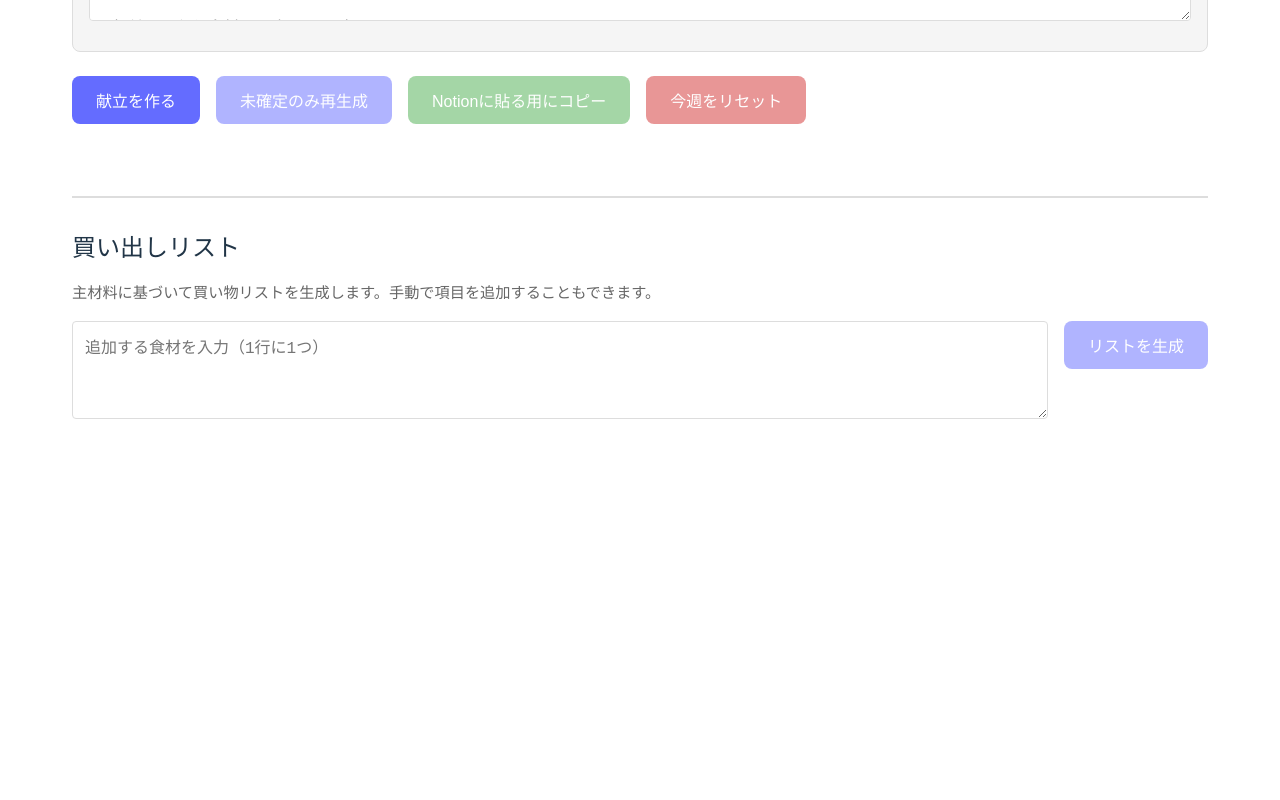
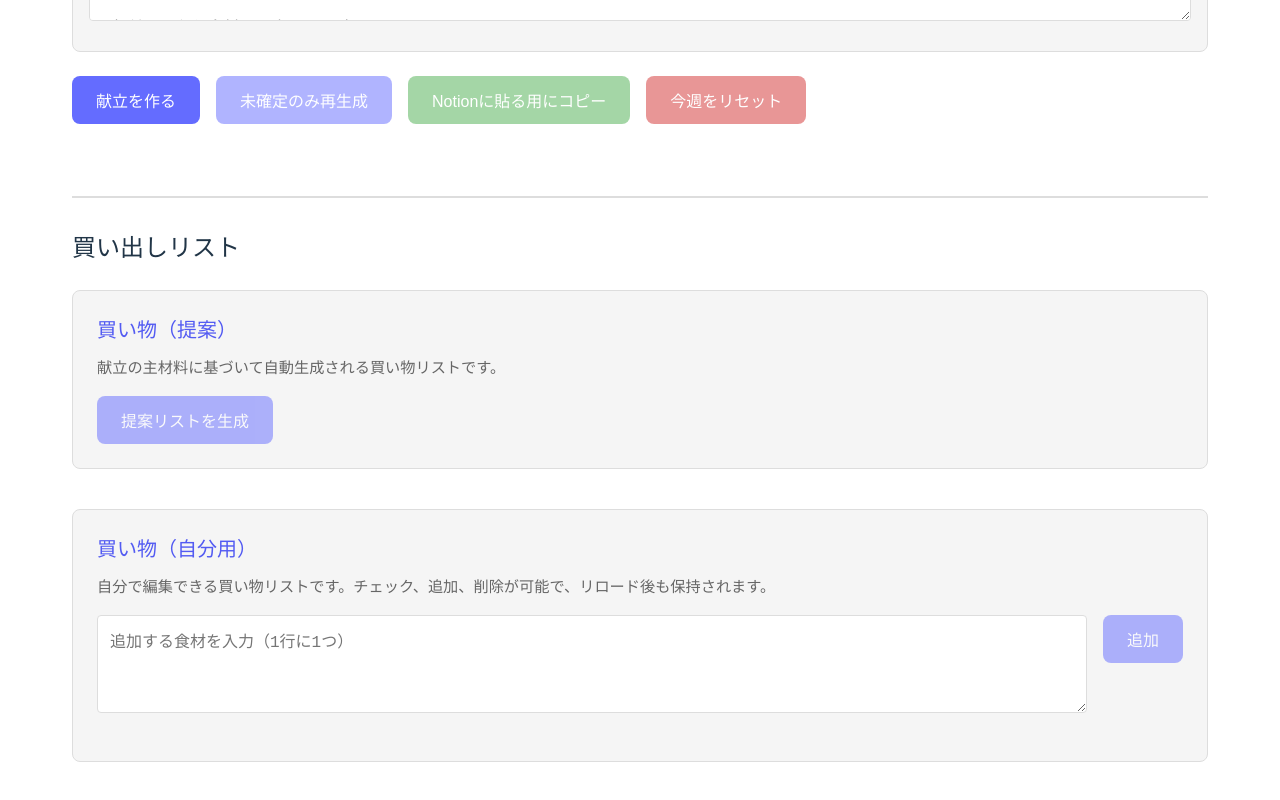
Before and after one commit to ihsinoky/kondate_maker, a React (Vite) app: page / in a window 1280 px wide. Shown: the part 498-1298 px from the top of the page. Before the commit the page ends 973 px from the top, so only its background shows below. Built offline with nearby package versions, Linux system fonts and the light colour scheme.

Commit message:
Implement shopping list MVP with proposed and personal lists
Co-authored-by: ihsinoky <42207341+ihsinoky@users.noreply.github.com>

```diff
--- a/src/index.css
+++ b/src/index.css
@@ -315,7 +315,21 @@ p {
 
 .shopping-list-section h2 {
   font-size: 1.5rem;
-  margin-bottom: 1rem;
+  margin-bottom: 1.5rem;
+}
+
+.shopping-subsection {
+  margin-bottom: 2.5rem;
+  padding: 1.5rem;
+  background-color: #1a1a1a;
+  border: 1px solid #333;
+  border-radius: 8px;
+}
+
+.shopping-subsection h3 {
+  font-size: 1.25rem;
+  margin-bottom: 0.75rem;
+  color: #646cff;
 }
 
 .shopping-description {
@@ -353,6 +367,13 @@ p {
   flex-direction: column;
   gap: 0.5rem;
   margin-bottom: 1rem;
+  margin-top: 1rem;
+}
+
+.proposed-list {
+  background-color: #242424;
+  padding: 1rem;
+  border-radius: 4px;
 }
 
 .shopping-item {
@@ -363,6 +384,11 @@ p {
   background-color: #1a1a1a;
   border: 1px solid #333;
   border-radius: 4px;
+}
+
+.proposed-item {
+  background-color: #2a2a2a;
+  border: 1px solid #444;
 }
 
 .shopping-checkbox {
@@ -399,6 +425,7 @@ p {
   display: flex;
   gap: 1rem;
   margin-top: 1rem;
+  flex-wrap: wrap;
 }
 
 .not-implemented {
@@ -677,11 +704,47 @@ p {
     border-top-color: #ddd;
   }
 
-  .not-implemented {
+  .shopping-subsection {
+    background-color: #f5f5f5;
+    border-color: #ddd;
+  }
+
+  .shopping-subsection h3 {
+    color: #535bf2;
+  }
+
+  /* Shopping list light mode */
+  .shopping-description {
     color: #666;
   }
 
-  /* Settings page light mode */
+  .shopping-input {
+    background-color: #ffffff;
+    border-color: #ddd;
+    color: #213547;
+  }
+
+  .shopping-input:focus {
+    border-color: #535bf2;
+  }
+
+  .shopping-item {
+    background-color: #ffffff;
+    border-color: #ddd;
+  }
+
+  .proposed-item {
+    background-color: #f9f9f9;
+    border-color: #ccc;
+  }
+
+  .proposed-list {
+    background-color: #f5f5f5;
+  }
+
+  .shopping-ingredient.checked {
+    color: #999;
+  }
   .settings-description {
     color: #666;
   }
@@ -752,28 +815,8 @@ p {
     border-color: #535bf2;
   }
 
-  /* Shopping list light mode */
-  .shopping-description {
+  .not-implemented {
     color: #666;
-  }
-
-  .shopping-input {
-    background-color: #ffffff;
-    border-color: #ddd;
-    color: #213547;
-  }
-
-  .shopping-input:focus {
-    border-color: #535bf2;
-  }
-
-  .shopping-item {
-    background-color: #ffffff;
-    border-color: #ddd;
-  }
-
-  .shopping-ingredient.checked {
-    color: #999;
   }
 
   /* Main ingredient light mode */
--- a/src/pages/Main.tsx
+++ b/src/pages/Main.tsx
@@ -23,14 +23,15 @@ function Main() {
   const [isLoadingPool, setIsLoadingPool] = useState<boolean>(false)
   const [ingredientInput, setIngredientInput] = useState<string>('')
   const [ingredientWarning, setIngredientWarning] = useState<string>('')
-  const [shoppingList, setShoppingList] = useState<ShoppingListItem[]>([])
+  const [proposedShoppingList, setProposedShoppingList] = useState<ShoppingListItem[]>([])
+  const [personalShoppingList, setPersonalShoppingList] = useState<ShoppingListItem[]>([])
   const [shoppingListInput, setShoppingListInput] = useState<string>('')
   const [shoppingCopyStatus, setShoppingCopyStatus] = useState<string>('')
   const [dataWarning, setDataWarning] = useState<string>('')
   const statusTimeoutRef = useRef<number | null>(null)
   const shoppingStatusTimeoutRef = useRef<number | null>(null)
   const isInitialMountMenuSlots = useRef<boolean>(true)
-  const isInitialMountShoppingList = useRef<boolean>(true)
+  const isInitialMountPersonalShoppingList = useRef<boolean>(true)
   const shoppingListIdCounter = useRef<number>(0)
 
   // Load candidate pool and weekly state on mount
@@ -45,7 +46,7 @@ function Main() {
           setMenuSlots(savedState.menuSlots)
         }
         if (savedState.shoppingList.length > 0) {
-          setShoppingList(savedState.shoppingList)
+          setPersonalShoppingList(savedState.shoppingList)
         }
         if (savedState.menuSlots.length > 0 || savedState.shoppingList.length > 0) {
           console.log(
@@ -90,18 +91,18 @@ function Main() {
     }
   }, [menuSlots])
 
-  // Auto-save shopping list when it changes
+  // Auto-save personal shopping list when it changes
   useEffect(() => {
-    if (isInitialMountShoppingList.current) {
-      isInitialMountShoppingList.current = false
+    if (isInitialMountPersonalShoppingList.current) {
+      isInitialMountPersonalShoppingList.current = false
       return
     }
     try {
-      updateShoppingList(shoppingList)
+      updateShoppingList(personalShoppingList)
     } catch (error) {
       console.error('Failed to auto-save shopping list:', error)
     }
-  }, [shoppingList])
+  }, [personalShoppingList])
 
   // Load candidate pool from cache or network
   const loadPool = async (forceReload: boolean) => {
@@ -571,13 +572,6 @@ function Main() {
       return
     }
 
-    setShoppingList(prevItems => {
-      // Preserve checked state by ingredient text
-      const prevCheckedByIngredient = new Map<string, boolean>()
-      prevItems.forEach(item => {
-        prevCheckedByIngredient.set(item.ingredient, item.checked)
-      })
-
     // Count main ingredients
     const ingredientCounts = new Map<string, number>()
     menuSlots.forEach(slot => {
@@ -591,40 +585,90 @@ function Main() {
     const items: ShoppingListItem[] = []
     ingredientCounts.forEach((count, ingredient) => {
       const ingredientText = `${ingredient}（${count}食分）`
-        const prevChecked = prevCheckedByIngredient.get(ingredientText) ?? false
       items.push({
-          id: `${ingredient}-${++shoppingListIdCounter.current}`,
+        id: `proposed-${ingredient}-${++shoppingListIdCounter.current}`,
         ingredient: ingredientText,
-          checked: prevChecked
+        checked: false
       })
     })
 
-      // Add custom items from input if any
-      if (shoppingListInput.trim()) {
+    setProposedShoppingList(items)
+  }
+
+  // Copy proposed list to personal list (replace)
+  const handleCopyToPersonal = () => {
+    if (proposedShoppingList.length === 0) {
+      setShoppingCopyStatus('提案リストが空です')
+      if (shoppingStatusTimeoutRef.current !== null) {
+        clearTimeout(shoppingStatusTimeoutRef.current)
+      }
+      shoppingStatusTimeoutRef.current = window.setTimeout(() => setShoppingCopyStatus(''), 3000)
+      return
+    }
+
+    // Create new items with fresh IDs for personal list
+    const newItems = proposedShoppingList.map(item => ({
+      id: `personal-${++shoppingListIdCounter.current}`,
+      ingredient: item.ingredient,
+      checked: false
+    }))
+
+    setPersonalShoppingList(newItems)
+    setShoppingCopyStatus('提案を自分用リストにコピーしました')
+    if (shoppingStatusTimeoutRef.current !== null) {
+      clearTimeout(shoppingStatusTimeoutRef.current)
+    }
+    shoppingStatusTimeoutRef.current = window.setTimeout(() => setShoppingCopyStatus(''), 3000)
+  }
+
+  // Append proposed list to personal list
+  const handleAppendToPersonal = () => {
+    if (proposedShoppingList.length === 0) {
+      setShoppingCopyStatus('提案リストが空です')
+      if (shoppingStatusTimeoutRef.current !== null) {
+        clearTimeout(shoppingStatusTimeoutRef.current)
+      }
+      shoppingStatusTimeoutRef.current = window.setTimeout(() => setShoppingCopyStatus(''), 3000)
+      return
+    }
+
+    // Create new items with fresh IDs
+    const newItems = proposedShoppingList.map(item => ({
+      id: `personal-${++shoppingListIdCounter.current}`,
+      ingredient: item.ingredient,
+      checked: false
+    }))
+
+    setPersonalShoppingList(prev => [...prev, ...newItems])
+    setShoppingCopyStatus('提案を自分用リストに追記しました')
+    if (shoppingStatusTimeoutRef.current !== null) {
+      clearTimeout(shoppingStatusTimeoutRef.current)
+    }
+    shoppingStatusTimeoutRef.current = window.setTimeout(() => setShoppingCopyStatus(''), 3000)
+  }
+
+  // Add custom items to personal list
+  const handleAddCustomItems = () => {
+    if (!shoppingListInput.trim()) {
+      return
+    }
+
     const customItems = shoppingListInput.split('\n')
       .map(line => line.trim())
       .filter(line => line.length > 0)
-          .map(line => {
-            const prevChecked = prevCheckedByIngredient.get(line) ?? false
-            return {
+      .map(line => ({
         id: `custom-${++shoppingListIdCounter.current}`,
         ingredient: line,
-              checked: prevChecked
-            }
-          })
-        items.push(...customItems)
-      }
+        checked: false
+      }))
 
-      return items
-    })
-
-    // Clear the input after adding custom items
+    setPersonalShoppingList(prev => [...prev, ...customItems])
     setShoppingListInput('')
   }
 
   // Toggle shopping list item checked status
   const handleToggleShoppingItem = (id: string) => {
-    setShoppingList(items =>
+    setPersonalShoppingList(items =>
       items.map(item =>
         item.id === id ? { ...item, checked: !item.checked } : item
       )
@@ -633,7 +677,7 @@ function Main() {
 
   // Remove shopping list item
   const handleRemoveShoppingItem = (id: string) => {
-    setShoppingList(items => items.filter(item => item.id !== id))
+    setPersonalShoppingList(items => items.filter(item => item.id !== id))
   }
 
   // Copy shopping list to clipboard
@@ -642,13 +686,13 @@ function Main() {
       clearTimeout(shoppingStatusTimeoutRef.current)
     }
 
-    if (shoppingList.length === 0) {
+    if (personalShoppingList.length === 0) {
       setShoppingCopyStatus('買い物リストが空です')
       shoppingStatusTimeoutRef.current = window.setTimeout(() => setShoppingCopyStatus(''), 3000)
       return
     }
 
-    const text = shoppingList
+    const text = personalShoppingList
       .map(item => `${item.checked ? '☑' : '☐'} ${item.ingredient}`)
       .join('\n')
 
@@ -673,7 +717,8 @@ function Main() {
     try {
       clearWeeklyState()
       setMenuSlots([])
-      setShoppingList([])
+      setProposedShoppingList([])
+      setPersonalShoppingList([])
       setIngredientInput('')
       setShoppingListInput('')
       setCopyStatus('今週の状態をリセットしました')
@@ -770,7 +815,7 @@ function Main() {
         <button
           onClick={handleResetWeek}
           className="btn btn-danger"
-          disabled={menuSlots.length === 0 && shoppingList.length === 0}
+          disabled={menuSlots.length === 0 && personalShoppingList.length === 0}
           title="今週の献立と買い物リストをリセット"
         >
           今週をリセット
@@ -855,8 +900,59 @@ function Main() {
 
       <div className="shopping-list-section">
         <h2>買い出しリスト</h2>
+
+        {/* Proposed Shopping List */}
+        <div className="shopping-subsection">
+          <h3>買い物（提案）</h3>
           <p className="shopping-description">
-          主材料に基づいて買い物リストを生成します。手動で項目を追加することもできます。
+            献立の主材料に基づいて自動生成される買い物リストです。
+          </p>
+
+          <button
+            onClick={handleGenerateShoppingList}
+            className="btn btn-primary"
+            disabled={menuSlots.length === 0}
+          >
+            提案リストを生成
+          </button>
+
+          {proposedShoppingList.length > 0 && (
+            <>
+              <div className="shopping-list proposed-list">
+                {proposedShoppingList.map(item => (
+                  <div key={item.id} className="shopping-item proposed-item">
+                    <span className="shopping-ingredient">
+                      {item.ingredient}
+                    </span>
+                  </div>
+                ))}
+              </div>
+
+              <div className="shopping-actions">
+                <button
+                  onClick={handleCopyToPersonal}
+                  className="btn btn-secondary"
+                  title="提案を自分用リストにコピー（既存の自分用リストは置き換えられます）"
+                >
+                  自分用へコピー
+                </button>
+                <button
+                  onClick={handleAppendToPersonal}
+                  className="btn btn-secondary"
+                  title="提案を自分用リストに追記（既存の自分用リストに追加されます）"
+                >
+                  自分用へ追記
+                </button>
+              </div>
+            </>
+          )}
+        </div>
+
+        {/* Personal Shopping List */}
+        <div className="shopping-subsection">
+          <h3>買い物（自分用）</h3>
+          <p className="shopping-description">
+            自分で編集できる買い物リストです。チェック、追加、削除が可能で、リロード後も保持されます。
           </p>
 
           <div className="shopping-input-section">
@@ -869,18 +965,18 @@ function Main() {
               onChange={(e) => setShoppingListInput(e.target.value)}
             />
             <button
-            onClick={handleGenerateShoppingList}
+              onClick={handleAddCustomItems}
               className="btn btn-primary"
-            disabled={menuSlots.length === 0}
+              disabled={!shoppingListInput.trim()}
             >
-            リストを生成
+              追加
             </button>
           </div>
 
-        {shoppingList.length > 0 && (
+          {personalShoppingList.length > 0 && (
             <>
-            <div className="shopping-list">
-              {shoppingList.map(item => (
+              <div className="shopping-list personal-list">
+                {personalShoppingList.map(item => (
                   <div key={item.id} className="shopping-item">
                     <input
                       type="checkbox"
@@ -909,8 +1005,11 @@ function Main() {
                   onClick={handleCopyShoppingList}
                   className="btn btn-secondary"
                 >
-                買い物リストをコピー
+                  クリップボードへコピー
                 </button>
+              </div>
+            </>
+          )}
         </div>
 
         {shoppingCopyStatus && (
@@ -918,8 +1017,6 @@ function Main() {
             {shoppingCopyStatus}
           </div>
         )}
-          </>
-        )}
       </div>
     </div>
   )
```
Lines whose indentation alone changed are shown as unchanged.
